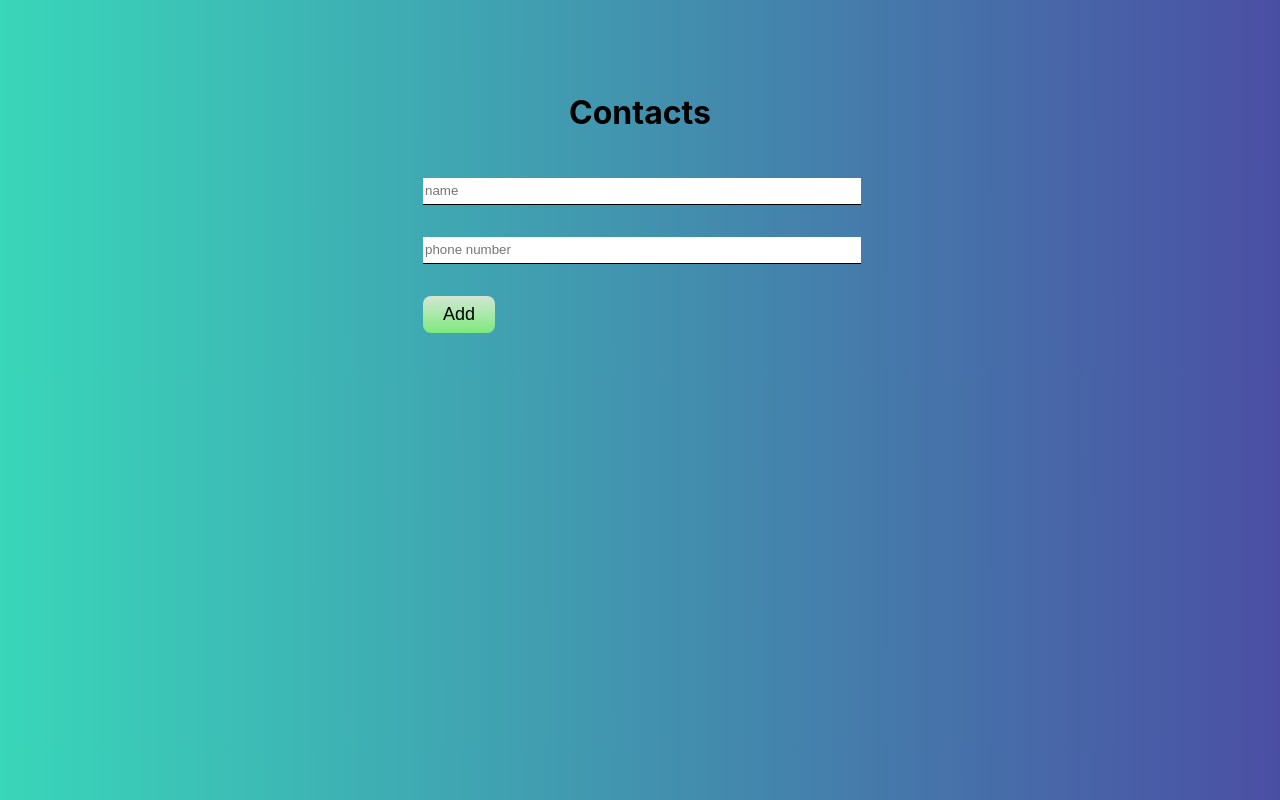
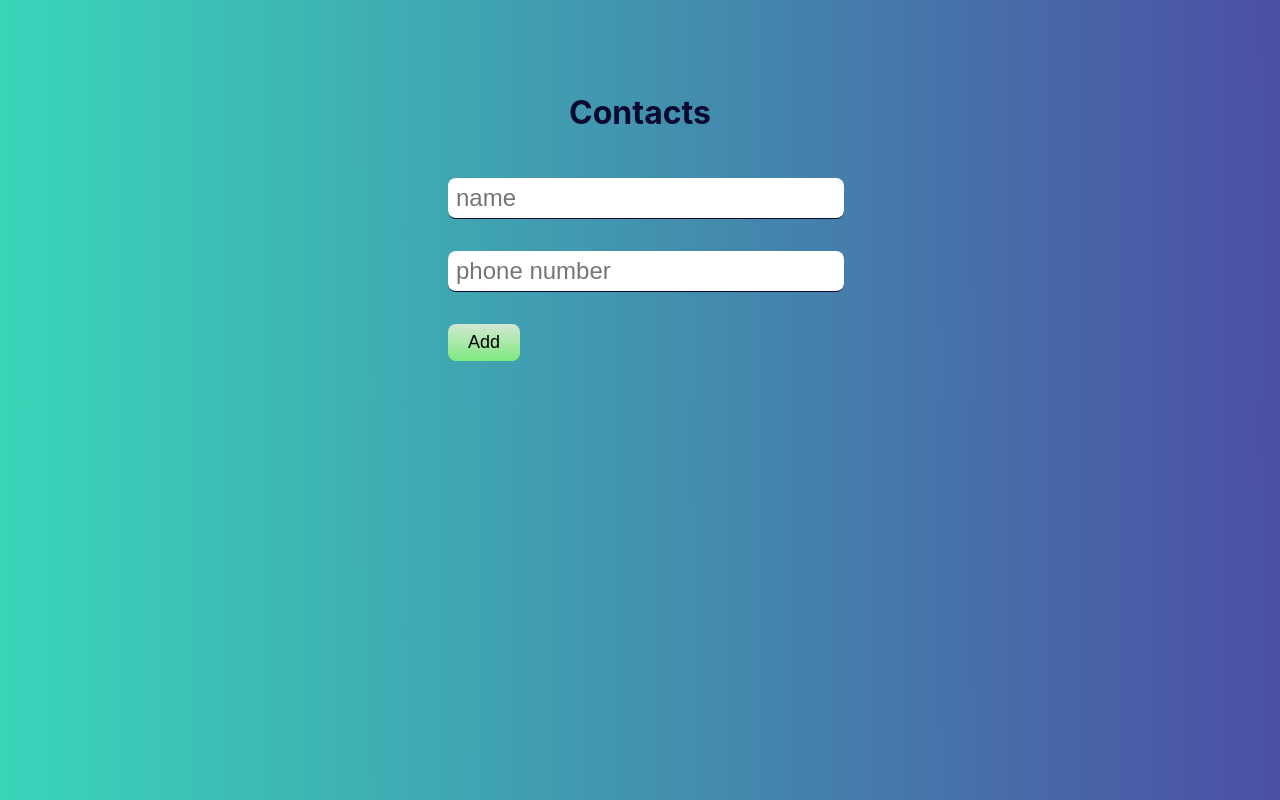
Before and after one commit to ErsanDkc/contactsApp-entityAdapter, a React (Create React App) app: page / in a window 1280 px wide. Built offline with nearby package versions, Linux system fonts and the light colour scheme.

Commit message:
some style was changed

```diff
--- a/src/App.css
+++ b/src/App.css
@@ -5,14 +5,24 @@
   justify-content: center;
   align-items: center;
   gap: 16px;
+  color: rgb(12, 9, 48);
+}
+.form {
+  width: 60%;
 }
 
 input{
   border: transparent;
   width: 100%;
-  height: 24px;
-  border-bottom: 1.4px solid black;
+  height: 32px;
+  border-bottom: 1.4px solid  rgb(12, 9, 48);
   margin-bottom: 32px;
+  border-radius: 8px;
+  padding: 4px 4px 4px 8px;
+  font-size: 24px;
+}
+input:focus {
+  outline: none;
 }
 
 .container{
--- a/src/components/Form/Form.js
+++ b/src/components/Form/Form.js
@@ -13,10 +13,11 @@ function Form() {
         dispatch(addContact({id:nanoid(), name,phone_number:number}))
         setName("")
         setNumber("")
+
     }
   return (
-    <form onSubmit={handleSubmit}>
-        <input placeholder='name' value={name} onChange={(e) => setName(e.target.value)} />
+    <form onSubmit={handleSubmit} className='form'>
+        <input placeholder='name' value={name} onChange={(e) => setName(e.target.value)} autoFocus />
         <input placeholder='phone number' type='number' value={number} onChange={(e) => setNumber(e.target.value)} />
         <button type='submit' className='btn'>Add</button>
 
```
